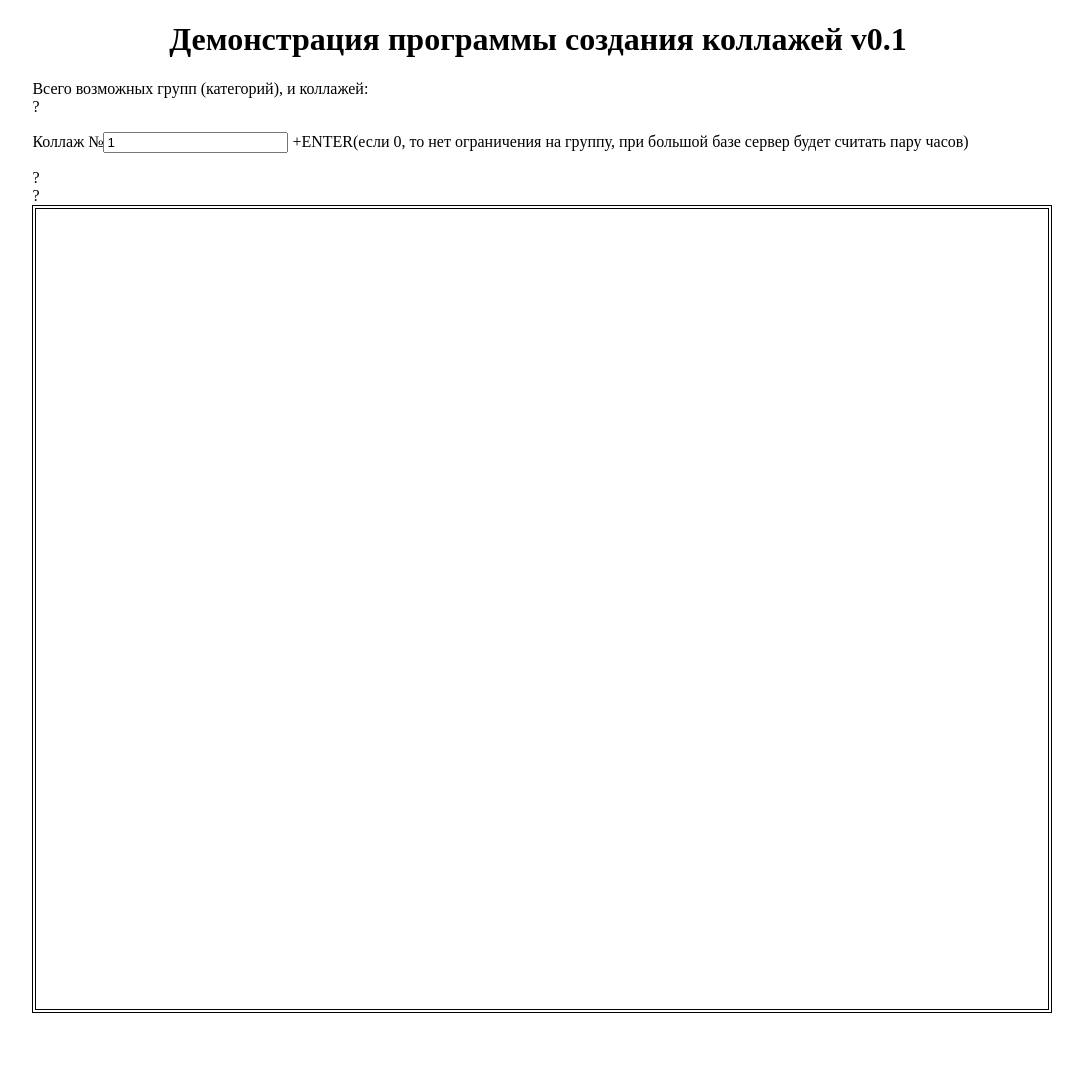
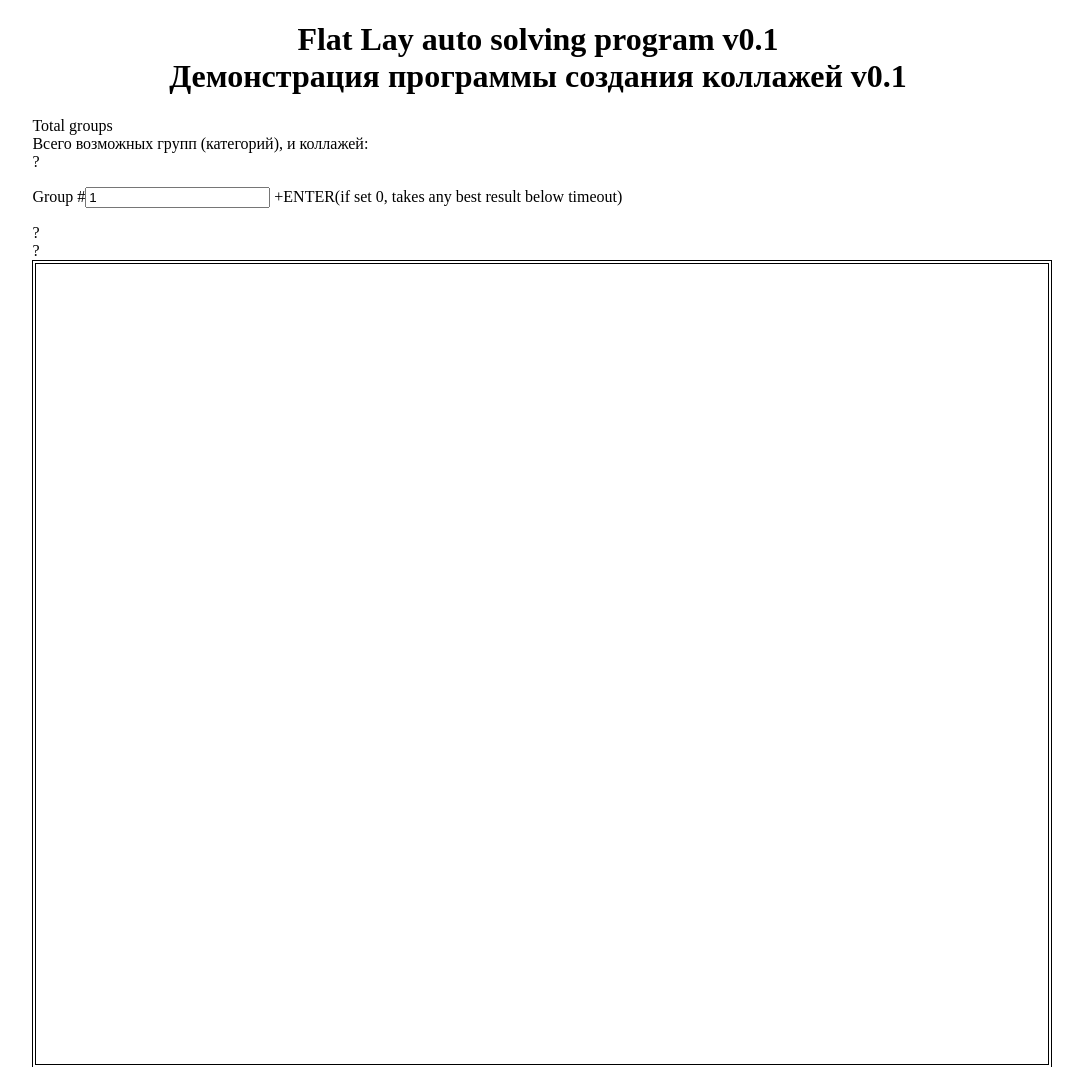
Before and after one commit to MasterDimmy/FlatLay, a plain HTML site: page static/index.html in a window 1280 px wide. Shown: the whole page, without its empty margins (102-1185 px from the left). Before the commit the page ends 1013 px from the top, so only its background shows below. Drawn offline with Linux system fonts and the light colour scheme; no server answers.

Commit message:
added ENG description

```diff
--- a/static/index.html
+++ b/static/index.html
@@ -3,7 +3,7 @@
 	<head>
 		<meta charset="utf-8">
 		<meta http-equiv="Content-Type" content="text/html; charset=UTF-8">
-		<title>Демонстрация программы создания коллажей v0.1</title>
+		<title>Flat Lay problem automatically solving Demo v0.1</title>
 
 		<meta http-equiv="X-UA-Compatible" content="IE=edge">
 		<meta name="viewport" content="width=device-width, initial-scale=1">
@@ -42,10 +42,10 @@
 	</head>
 
 	<body>
-		<h1 align="center"> Демонстрация программы создания коллажей v0.1 </h1>
-		<div class="auto container_width"><div>Всего возможных групп (категорий), и коллажей: </div><div id="total_groups">?</div></div>
+		<h1 align="center"> Flat Lay auto solving program v0.1<br>Демонстрация программы создания коллажей v0.1 </h1>
+		<div class="auto container_width"><div>Total groups<br>Всего возможных групп (категорий), и коллажей: </div><div id="total_groups">?</div></div>
 			<div id="collage" class="container_width auto container">
-				<p>Коллаж №<input id="group" type="text" width="40" value="1"> +ENTER(если 0, то нет ограничения на группу, при большой базе сервер будет считать пару часов)</p>
+				<p>Group #<input id="group" type="text" width="40" value="1"> +ENTER(if set 0, takes any best result below timeout)</p>
 				<div id="square">?</div>
 				<div id="max_square">?</div>
 				<div id="data" class="data"></div>
--- a/static/onload.js
+++ b/static/onload.js
@@ -48,8 +48,8 @@ function imgclick () {
 				//json.Items: 	Images, Square, MaxAvailable
 				//images: [PosX, Pos, Path]
 
-				document.getElementById("square").innerHTML = "Занятая площадь = "+json.Items.Square;
-				document.getElementById("max_square").innerHTML = "Максимально возможная = " + json.Items.MaxAvailable;
+				document.getElementById("square").innerHTML = "Taken square = "+json.Items.Square;
+				document.getElementById("max_square").innerHTML = "Max possible = " + json.Items.MaxAvailable;
 				json.Items.Images.forEach(function(item, i) {
 					console.log("item=",item);
 					var image=document.createElement("img");
```
Also changed, not shown: readme.txt.
